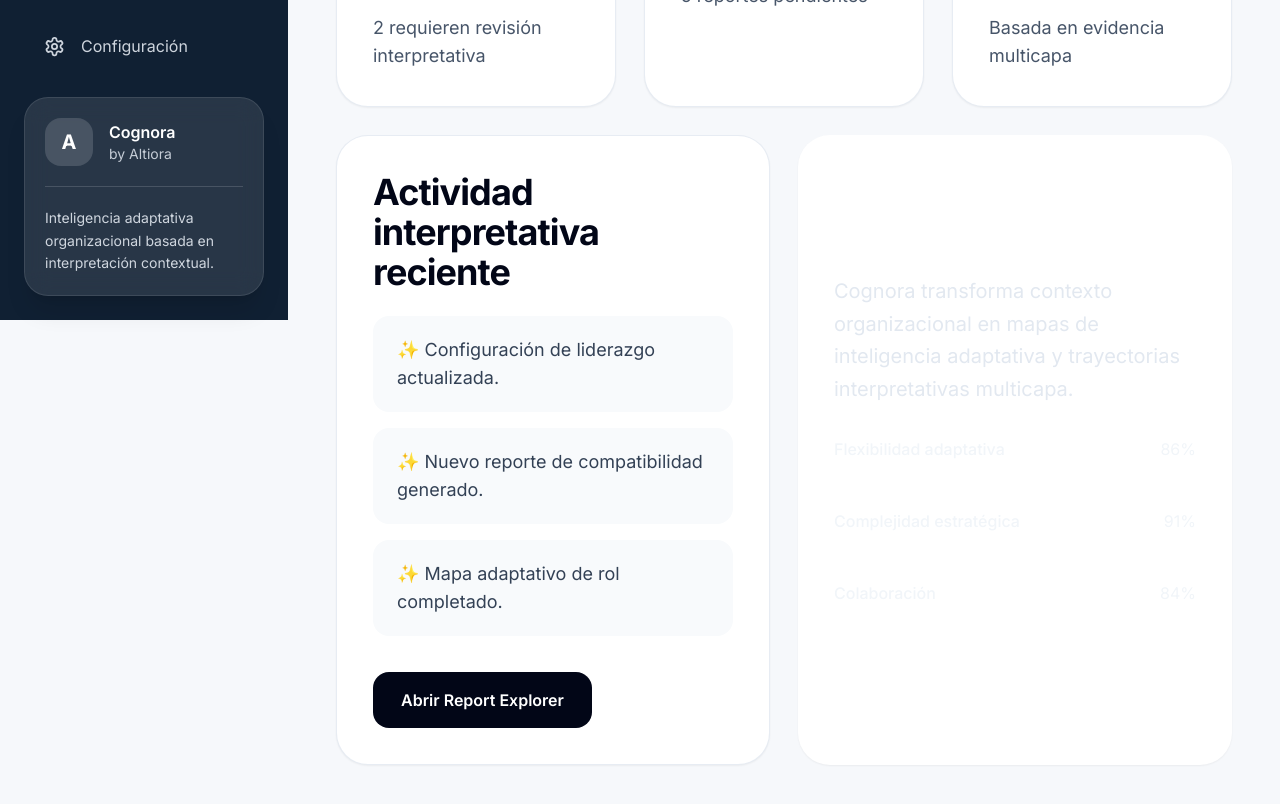
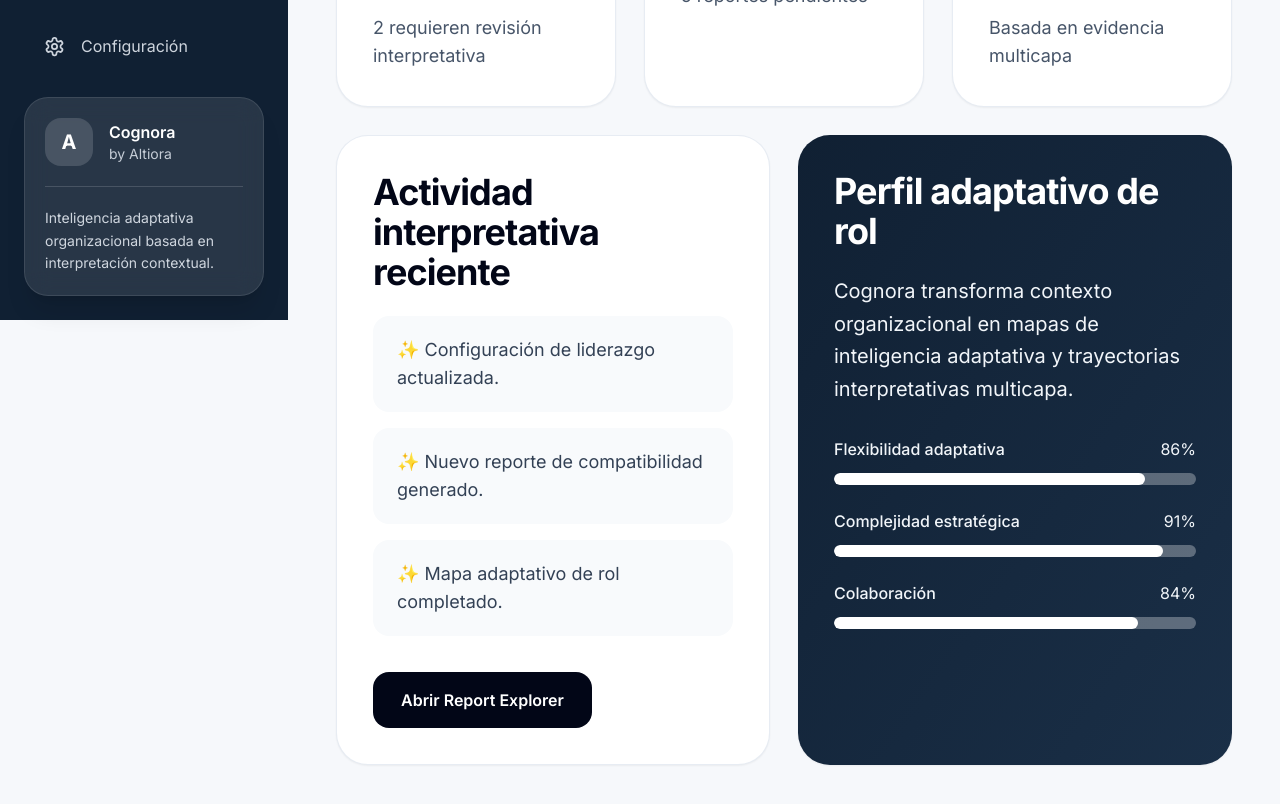
Before and after one commit to christiansotofajardo-cpu/cognora-mvp, a React (Vite) app: page / in a window 1280 px wide. Shown: the part 480-1284 px from the top of the page. Built offline with nearby package versions, Linux system fonts and the light colour scheme.

Commit message:
Update App.jsx

```diff
--- a/App.jsx
+++ b/App.jsx
@@ -205,9 +205,10 @@ function Bar({ label, value, dark = false }) {
         <span className="font-medium">{label}</span>
         <span>{value}%</span>
       </div>
+
       <div
         className={`h-3 overflow-hidden rounded-full ${
-          dark ? "bg-white/20" : "bg-slate-100"
+          dark ? "bg-white/30" : "bg-slate-100"
         }`}
       >
         <motion.div
@@ -288,11 +289,11 @@ function Dashboard({ setView }) {
           </button>
         </Card>
 
-        <Card className="min-h-[340px] border-0 bg-[#102033] text-white shadow-2xl">
+        <Card className="min-h-[340px] border-0 bg-gradient-to-br from-[#102033] to-[#1a2f47] text-white shadow-2xl">
           <h3 className="mb-6 text-4xl font-bold tracking-tight">
             Perfil adaptativo de rol
           </h3>
-          <p className="mb-8 text-xl leading-relaxed text-slate-200">
+          <p className="mb-8 text-xl leading-relaxed text-slate-100">
             Cognora transforma contexto organizacional en mapas de inteligencia adaptativa y trayectorias interpretativas multicapa.
           </p>
 
@@ -460,13 +461,13 @@ function ReportExplorer() {
             </p>
           </div>
 
-          <div className="w-96 shrink-0 rounded-3xl bg-[#102033] p-7 text-white shadow-xl">
+          <div className="w-96 shrink-0 rounded-3xl bg-gradient-to-br from-[#102033] to-[#1a2f47] p-7 text-white shadow-xl">
             <div className="mb-6 flex items-center gap-3 text-lg font-bold">
               <ShieldCheck size={22} />
               Confianza interpretativa
             </div>
 
-            <div className="space-y-5 text-base text-slate-200">
+            <div className="space-y-5 text-base text-slate-100">
               <div className="flex justify-between">
                 <span>Confianza</span>
                 <b>{perfil.confianza}</b>
@@ -515,7 +516,7 @@ function ReportExplorer() {
         </Card>
       </section>
 
-      <Card className="mt-7 border-0 bg-[#102033] text-white shadow-2xl">
+      <Card className="mt-7 border-0 bg-gradient-to-br from-[#102033] to-[#1a2f47] text-white shadow-2xl">
         <div className="mb-7 flex items-center gap-3 text-3xl font-bold">
           <Layers size={28} />
           Motor de tensiones adaptativas
@@ -529,7 +530,7 @@ function ReportExplorer() {
               className="rounded-3xl border border-white/10 bg-white/10 p-7 transition-all duration-300 hover:bg-white/15"
             >
               <h3 className="mb-4 text-2xl font-bold">{titulo}</h3>
-              <p className="text-lg leading-relaxed text-slate-200">{texto}</p>
+              <p className="text-lg leading-relaxed text-slate-100">{texto}</p>
             </motion.div>
           ))}
         </div>
```
